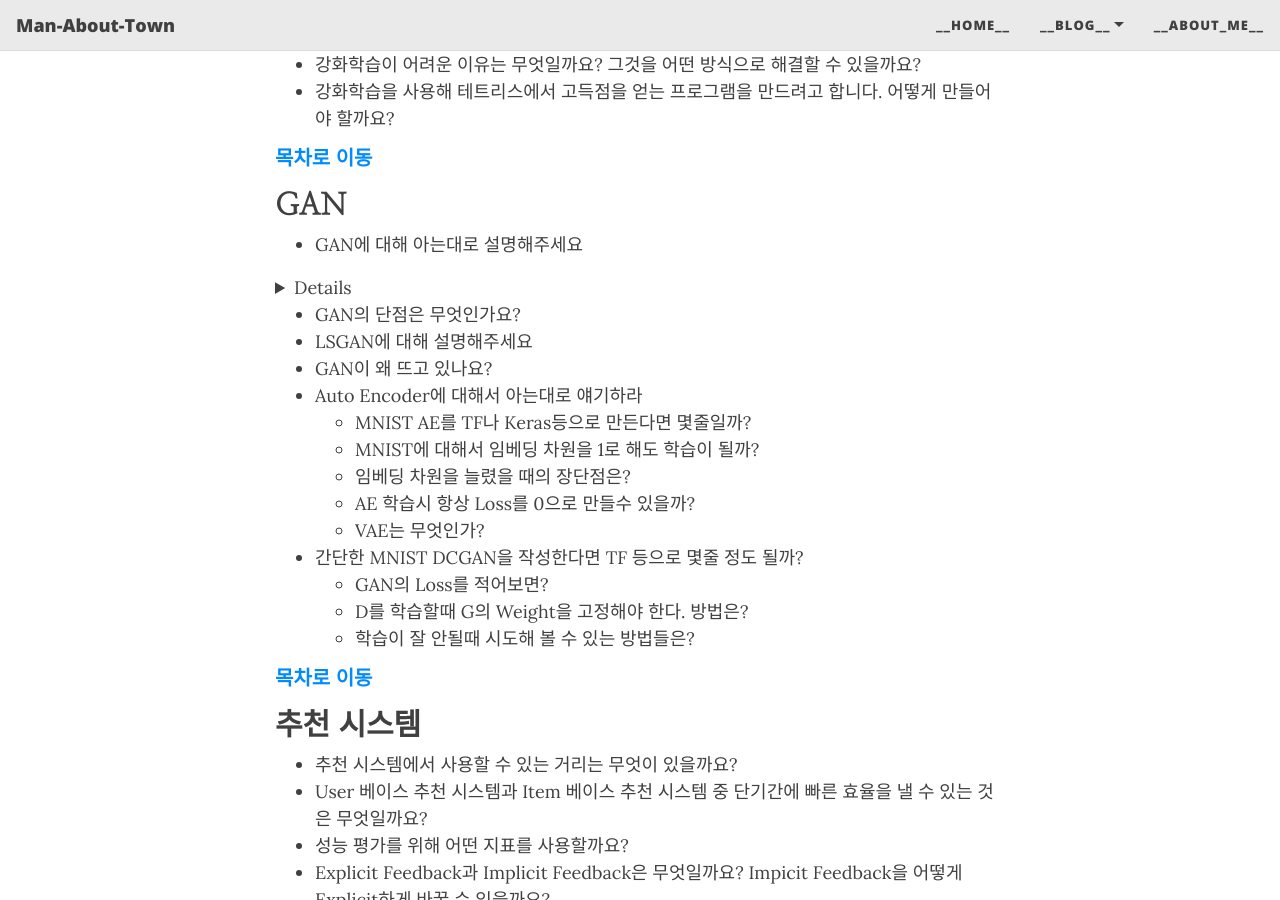
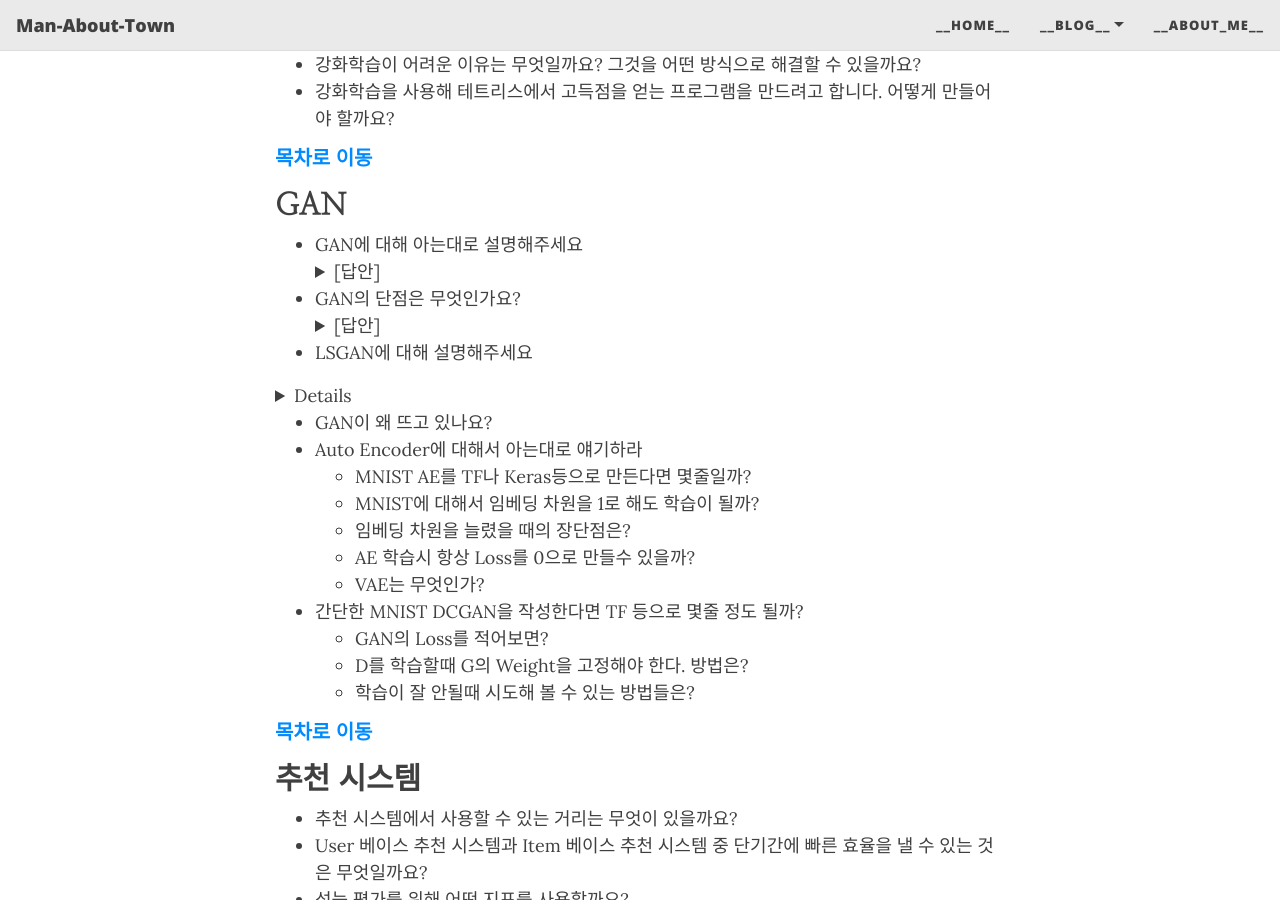
Before and after one commit to YongWookHa/yongwookha.github.io, a Jekyll site: the page built from collections/_MachineLearning/2021-01-29-Interview Question.md, in a window 1280 px wide and 900 px high, scrolled down 9856 px. Built offline with Jekyll 4.4.1, drawn with Linux system fonts in a browser that asks for light colours; nearby versions of some CDN libraries; some web fonts are replaced; formulas are drawn with MathJax 3; comment, search, counter and statistics services are not loaded.

Commit message:
update contents

```diff
--- a/collections/_MachineLearning/2021-01-29-Interview Question.md
+++ b/collections/_MachineLearning/2021-01-29-Interview Question.md
@@ -1015,7 +1015,7 @@ Answer by [YongWook Ha](https://github.com/YongWookHa)
 
 ## GAN
 - GAN에 대해 아는대로 설명해주세요
-<details markdown="1">
+  <details markdown="1">
     <summary>[답안]</summary>
 
     > **Generative Adverserial Network**
@@ -1025,7 +1025,20 @@ Answer by [YongWook Ha](https://github.com/YongWookHa)
 
   </details>
 - GAN의 단점은 무엇인가요?
+  <details markdown="1">
+    <summary>[답안]</summary>
+
+    > 1. Generator와 Discriminator 모델들의 밸런스를 잡기 어렵기 때문에 학습이 대체로 불안정하고 수렴이 어렵다.
+    > 2. 학습 완료된 Generator의 성능 평가를 사람이 직접 해야한다.
+
+  </details>
 - LSGAN에 대해 설명해주세요
+ <details markdown="1">
+    <summary>[답안]</summary>
+
+    > Discriminator가 Real과 Fake를 구분할 때 CrossEntorpy 대신 Least square error를 이용한다. 학습 과정에서 최소화해야하는 Entropy는 모델이 "긴가민가"할 때 높은 값으로 나온다. 이는 역설적으로 모델이 높은 확신도로 맞춘 데이터에 대해서는 거의 학습하지 않는다는 것을 의미한다. 일반적인 Classfication 모델에서는 문제가 안되지만, GAN에서는 이 점이 Generator의 학습을 저해하는 요소이다. 따라서 최대한 "모든" 데이터에 대해 학습할 수 있도록 Squared error를 최소화하는 Loss을 채택한 것이 LSGAN이다.
+
+  </details>
 - GAN이 왜 뜨고 있나요?
 - Auto Encoder에 대해서 아는대로 얘기하라
 	- MNIST AE를 TF나 Keras등으로 만든다면 몇줄일까?
```
